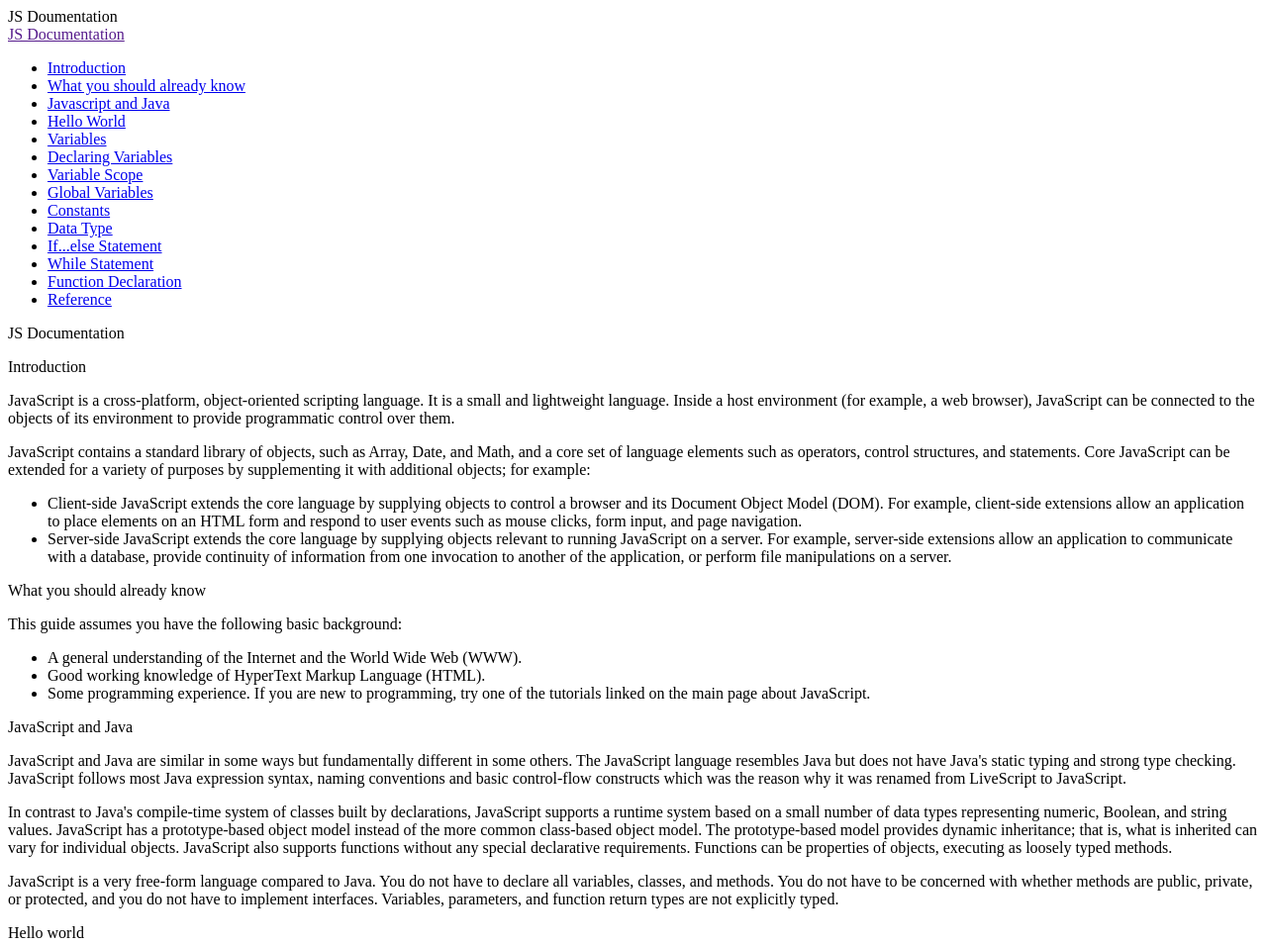
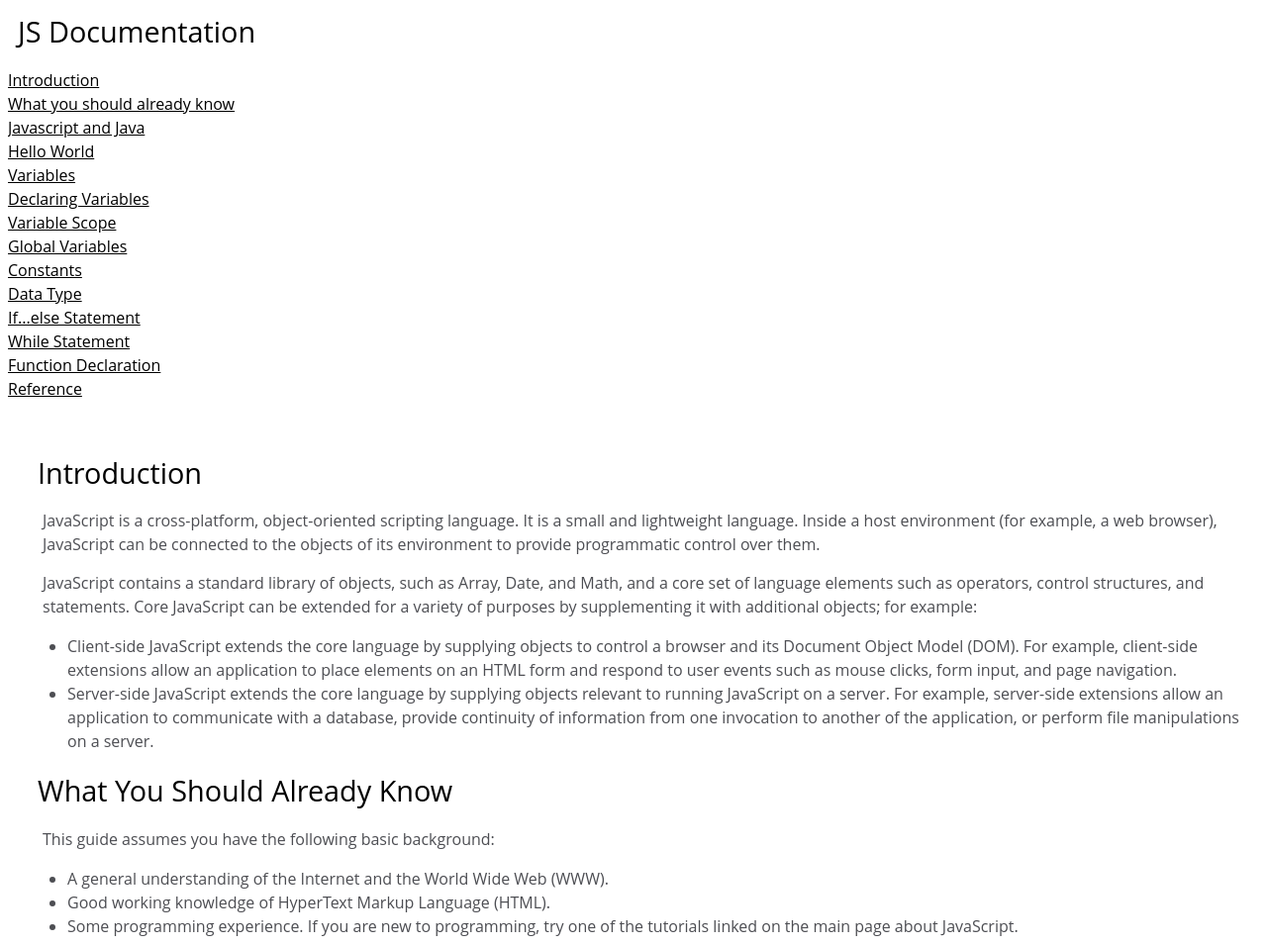
Before and after one commit to moshoodabdullahi/fcc-technical-documentation-page, a website: page index.html in a window 1280 px wide. Shown: the top 955 px of the page at 99% size. Drawn offline with Linux system fonts and the light colour scheme.

Commit message:
docs: Add screenshot to the file

```diff
--- /dev/null
+++ b/css/styles.css
@@ -0,0 +1,73 @@
+html,
+body {
+    min-width: 290px;
+    color: #4d4e53;
+    background-color: #ffffff;
+    font-family: Open Sans, Arial, sans-serif;
+    line-height: 1.5;
+}
+
+header {
+    text-transform: capitalize;
+    color: black;
+    margin: 10px;
+    font-size: 1.8em;
+    font-weight: thin;
+
+}
+
+h1 {
+    text-align: center;
+    font-family: sans-serif;
+    text-decoration: double;
+}
+
+h2 {
+    text-transform: uppercase;
+    font-family: sans-serif;
+    color: rgb(2, 4, 131);
+}
+
+img {
+    display: none;
+}
+
+a {
+    color: black;
+
+}
+
+p {
+    margin: 15px;
+}
+
+nav {
+    text-transform: initial;
+}
+
+#navbar ul {
+    height: 88%;
+    padding: 0;
+    overflow-y: auto;
+    overflow-x: hidden;
+}
+
+#main-doc {
+    position: absolute;
+    margin-left: 310px;
+    padding: 20px;
+    margin-bottom: 110px;
+}
+
+#main-doc {
+    text-align: left;
+    margin: 0px;
+}
+
+@media (max-width:815px) {
+#main-doc {
+    position: relative;
+    margin-left: 0px;
+    margin-top: 270px;
+}
+}
--- a/index.html
+++ b/index.html
@@ -5,12 +5,11 @@
     <meta charset=UTF-8>
     <meta name="viewport" content="width=device-width,initial-scale=1.0">
     <title>Technical Documentation Page</title>
-    <link rel="stylesheet" href="styles.css">
+    <link rel="stylesheet" href="css/styles.css">
 </head>
 
 <nav id="navbar">
-    <header>JS Doumentation</header>
-    <a href="" class="nav-link">JS Documentation</a>
+    <header>JS Documentation</header>
     <ul>
         <li>
             <a class="nav-link" href="#Introduction">Introduction
@@ -24,7 +23,7 @@
             </a></li>
         <li><a class="nav-link" href="#Variables">Variables
             </a></li>
-        <li><a class="nav-link" href="#Declaring Variables">Declaring Variables
+        <li><a class="nav-link" href="#Declaring_Variables">Declaring Variables
             </a></li>
         <li><a class="nav-link" href="#Variable_Scope">Variable Scope
             </a></li>
@@ -32,13 +31,13 @@
             </a></li>
         <li><a class="nav-link" href="#Constants">Constants
             </a></li>
-        <li><a class="nav-link" href="#Data-Type">Data Type
+        <li><a class="nav-link" href="#Data_Type">Data Type
             </a></li>
         <li><a class="nav-link" href="#If...else_Statement">If...else Statement
             </a></li>
         <li><a class="nav-link" href="#While_Statement">While Statement
             </a></li>
-        <li><a class="nav-link" href="#Function-Declaration">Function Declaration
+        <li><a class="nav-link" href="#Function_Declaration">Function Declaration
             </a></li>
         <li><a class="nav-link" href="#Reference">Reference
             </a></li>
@@ -47,10 +46,8 @@
 
 <main id="main-doc">
 
-    <section id="Js_Documentation" class="main-section">
-        <header>JS Documentation</header>
 
-        <p></p>
+    <p></p>
     </section>
 
     <section id="Introduction" class="main-section">
@@ -121,7 +118,7 @@
     </section>
 
     <section id="Hello_World" class="main-section">
-        <header>Hello world</header>
+        <header>Hello World</header>
         <article>
             <p>To get started with writing JavaScript, open the Scratchpad and write your first "Hello world" JavaScript
                 code:
@@ -310,7 +307,7 @@
 
     </section>
 
-    <section id="Javascript_and_Java" class="main-section">
+    <section id="While_Statement" class="main-section">
         <header>While Statement</header>
         <article>
             <p>A while statement executes its statements as long as a specified condition evaluates to true. A while
```
Also changed, not shown: package.json (added, +21 -0 lines), .github/workflows/linter.yml (added), .prettierrc.js (added), .stylelintrc.json (added), README.md, docs-fcc-technical-documentation.netlify.app_.png (added), styles.css (deleted), 4 other files.
